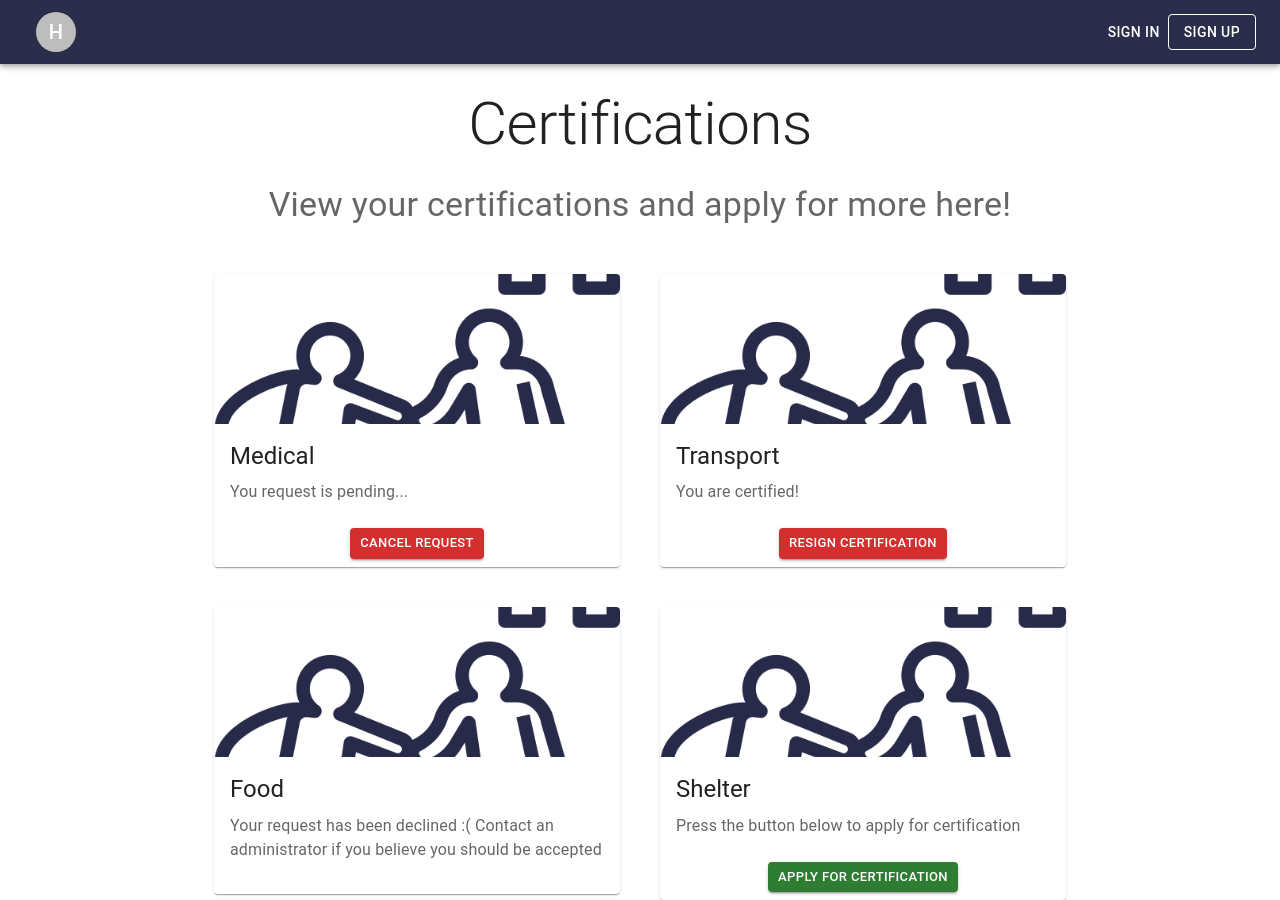
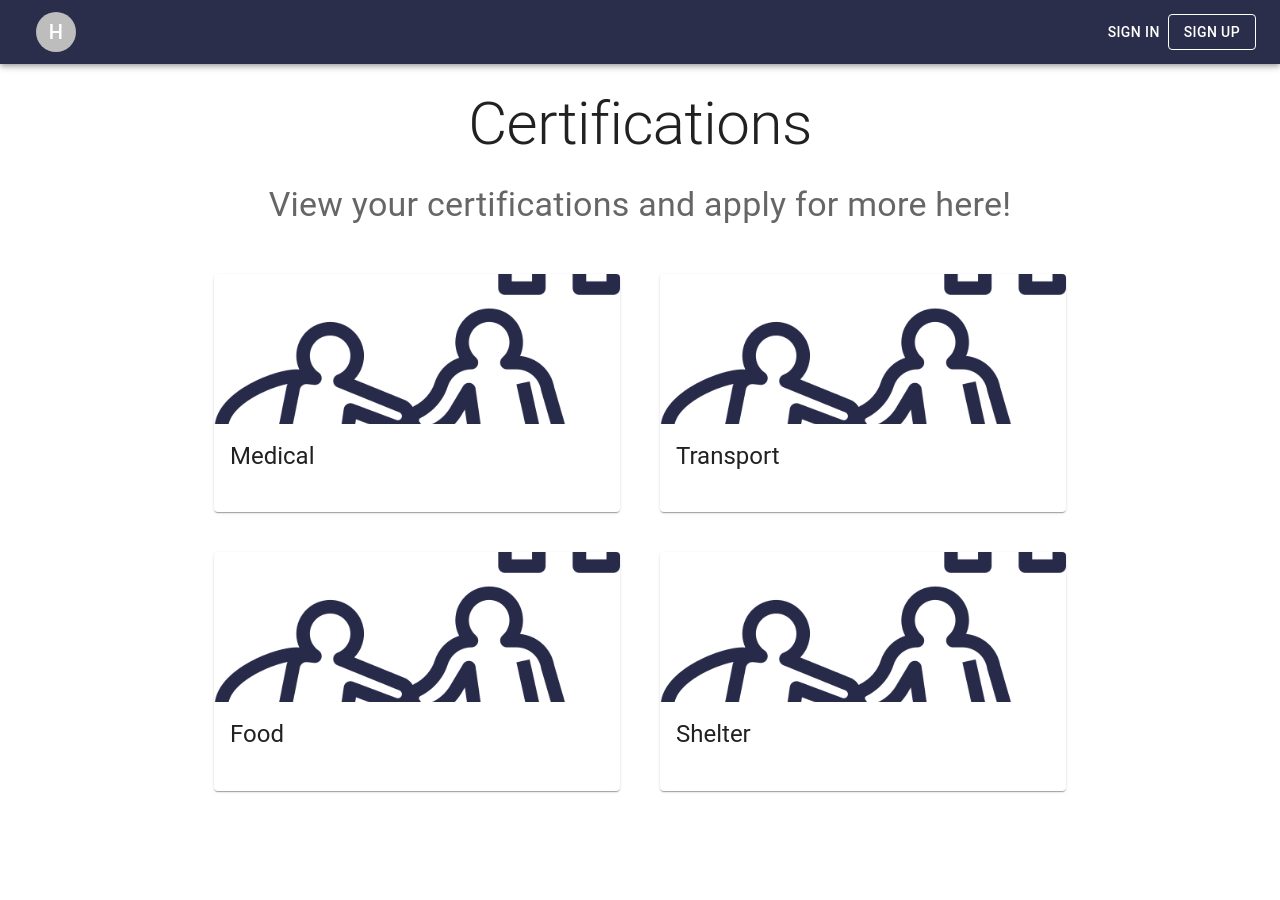
Before and after one commit to karenvi/Software-Security-and-Data-Privacy-TDT4237, a React (Create React App) app in the folder frontend/: page /certifications in a window 1280 px wide. After the commit the page ends 800 px from the top, so only its background shows below. Built offline with nearby package versions, Linux system fonts and the light colour scheme; no server answers.

Commit message:
Feat frontend certification applying works

```diff
--- a/frontend/src/components/Certifications.jsx
+++ b/frontend/src/components/Certifications.jsx
@@ -4,6 +4,19 @@ import Certification from "./Certification";
 import Typography from "@mui/material/Typography";
 import Grid from "@mui/material/Grid";
 const Certifications = ({ user }) => {
+  const [certifications, setCertifications] = useState(null);
+
+  useEffect(() => {
+    CertificationsService.GetCertificationStatus()
+      .then((response) => {
+        setCertifications(response);
+        console.log(response);
+      })
+      .catch((error) => {
+        console.log(error);
+      });
+  }, []);
+
   return (
     <>
       <Typography sx={{ textAlign: "center", marginTop: 3 }} variant='h2'>
@@ -17,38 +30,55 @@ const Certifications = ({ user }) => {
         View your certifications and apply for more here!
       </Typography>
       <Grid marginTop={1} container spacing={5} justifyContent='center'>
-        <Grid key={0} item xs={12} md={6}>
+        <Grid
+          key={"Medical" + certifications?.MEDICAL.status} // Force key change when status changes to rerender
+          item
+          xs={12}
+          md={6}
+        >
           <Certification
             serviceType='Medical'
-            initialStatus='P'
+            initialStatus={certifications?.MEDICAL.status}
             imagePath='logo512primary.png'
-            date=''
-            id={3}
+            id={certifications?.MEDICAL.id}
           />
         </Grid>
 
-        <Grid key={1} item xs={12} md={6}>
+        <Grid
+          key={"Transport" + certifications?.TRANSPORT.status}
+          item
+          xs={12}
+          md={6}
+        >
           <Certification
             serviceType='Transport'
-            initialStatus='A'
+            initialStatus={certifications?.TRANSPORT.status}
             imagePath='logo512primary.png'
             date=''
+            id={certifications?.TRANSPORT.id}
           />
         </Grid>
-        <Grid key={2} item xs={12} md={6}>
+        <Grid key={"Food" + certifications?.FOOD.status} item xs={12} md={6}>
           <Certification
             serviceType='Food'
-            initialStatus='D'
+            initialStatus={certifications?.FOOD.status}
             imagePath='logo512primary.png'
             date=''
+            id={certifications?.FOOD.id}
           />
         </Grid>
-        <Grid key={3} item xs={12} md={6}>
+        <Grid
+          key={"Shelter" + certifications?.SHELTER.status}
+          item
+          xs={12}
+          md={6}
+        >
           <Certification
             serviceType='Shelter'
-            initialStatus={null}
+            initialStatus={certifications?.SHELTER.status}
             imagePath='logo512primary.png'
             date=''
+            id={certifications?.SHELTER.id}
           />
         </Grid>
       </Grid>
--- a/frontend/src/services/certifications.js
+++ b/frontend/src/services/certifications.js
@@ -20,11 +20,17 @@ const AnswerCertificationRequest = (data) => {
   return request.then((response) => response.data);
 };
 
+const GetCertificationStatus = () => {
+  const request = api.get("/certifications/status/");
+  return request.then((response) => response.data);
+};
+
 const CertificationsService = {
   GetCertificationRequests,
   DeleteCertificationRequest,
   CreateCertificationRequest,
   AnswerCertificationRequest,
+  GetCertificationStatus,
 };
 
 export default CertificationsService;
```
Also changed, not shown: 1 other file (tests, documents, lock files or other folders).
